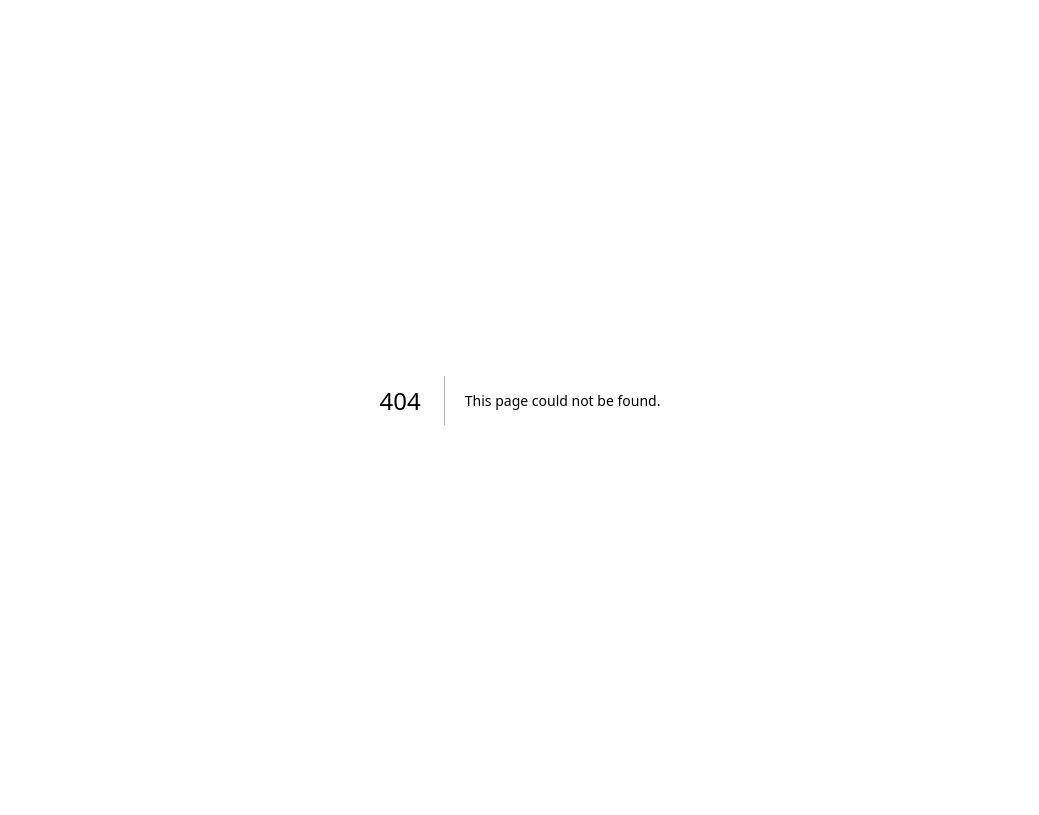
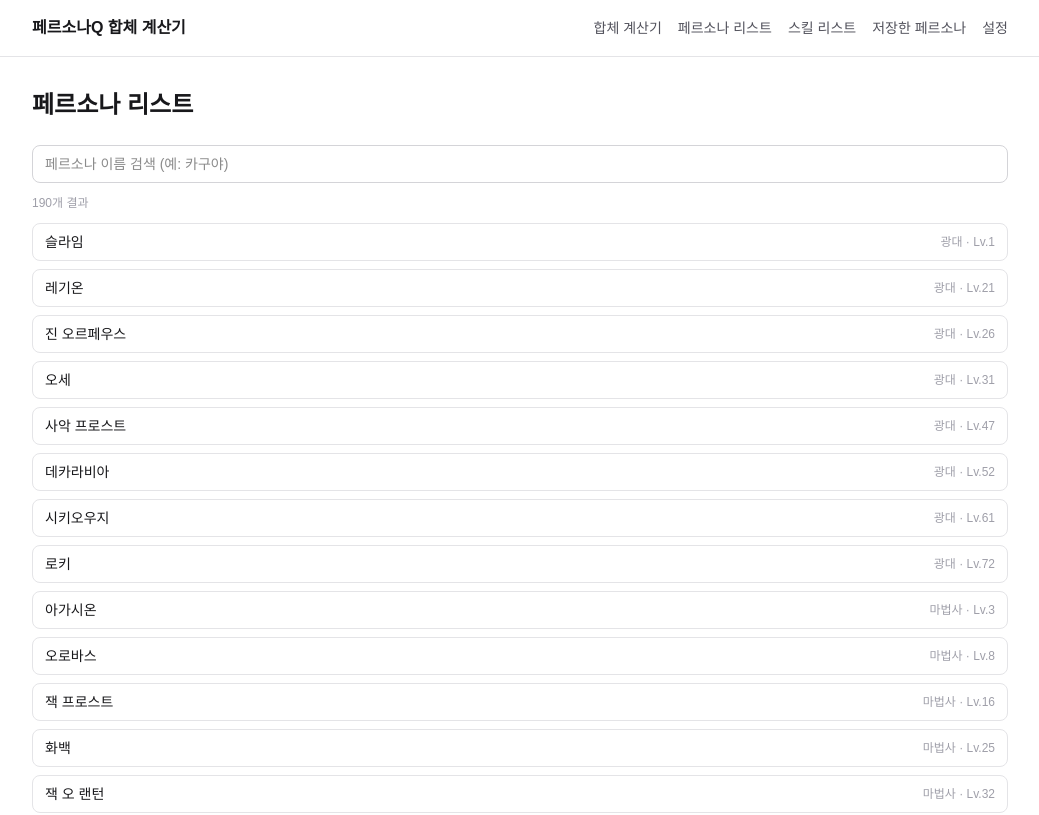
Before and after one commit to young-droid/personaq_calculator, a Next.js app: page /personas in a window 1280 px wide. Before the commit this address had no page. Shown: the top 815 px of the page, without its empty margins (120-1159 px from the left). Built offline with nearby package versions, Linux system fonts and the light colour scheme.

Commit message:
feat: navbar 생성 및 페르소나 리스트 페이지 작성

```diff
--- a/src/app/layout.tsx
+++ b/src/app/layout.tsx
@@ -1,18 +1,22 @@
-import type { Metadata } from "next";
-import "./globals.css";
+import type { Metadata } from 'next';
+import './globals.css';
+import Navbar from '@/components/Navbar';
 
 // next/font/google(Geist)는 빌드할 때 Google Fonts 서버로 폰트를 받아와야 하는데,
 // 네트워크가 막힌 환경(예: 이 개발 샌드박스)에서는 빌드가 실패해.
 // 한글도 어차피 Geist가 지원 안 하니, 그냥 시스템 폰트를 쓰도록 뺐어.
 export const metadata: Metadata = {
-  title: "페르소나Q 합체 계산기",
-  description: "Persona Q 합체 계산기 (Next.js 연습용)",
+    title: '페르소나Q 합체 계산기',
+    description: 'Persona Q 합체 계산기 (Next.js 연습용)',
 };
 
-export default function RootLayout({ children }: LayoutProps<"/">) {
-  return (
-    <html lang="ko" className="h-full antialiased">
-      <body className="min-h-full flex flex-col font-sans">{children}</body>
-    </html>
-  );
+export default function RootLayout({ children }: LayoutProps<'/'>) {
+    return (
+        <html lang="ko" className="h-full antialiased">
+            <body className="min-h-full flex flex-col font-sans">
+                <Navbar />
+                {children}
+            </body>
+        </html>
+    );
 }
--- /dev/null
+++ b/src/app/personas/page.tsx
@@ -0,0 +1,14 @@
+import personas from '@/data/personas.json';
+import PersonaSearch from '@/components/PersonaSearch';
+
+export default function PersonasPage() {
+    return (
+        <main className="mx-auto w-full max-w-5xl px-6 py-8">
+            <h1 className="mb-6 text-2xl font-bold text-zinc-900 dark:text-zinc-50">
+                페르소나 리스트
+            </h1>
+
+            <PersonaSearch personas={personas} />
+        </main>
+    );
+}
--- /dev/null
+++ b/src/components/Navbar.tsx
@@ -0,0 +1,24 @@
+import Link from 'next/link';
+
+export default function Navbar() {
+    return (
+        <nav className="border-b border-zinc-200 bg-white dark:border-zinc-800 dark:bg-zinc-900">
+            <div className="mx-auto flex max-w-5xl flex-wrap items-center justify-between gap-4 px-6 py-4">
+                <Link
+                    href="/"
+                    className="font-bold text-zinc-900 dark:text-zinc-50"
+                >
+                    페르소나Q 합체 계산기
+                </Link>
+
+                <div className="flex flex-wrap gap-4 text-sm text-zinc-600 dark:text-zinc-300">
+                    <Link href="/">합체 계산기</Link>
+                    <Link href="/personas">페르소나 리스트</Link>
+                    <Link href="/skills">스킬 리스트</Link>
+                    <Link href="/saved">저장한 페르소나</Link>
+                    <Link href="/settings">설정</Link>
+                </div>
+            </div>
+        </nav>
+    );
+}
--- a/src/components/PersonaSearch.tsx
+++ b/src/components/PersonaSearch.tsx
@@ -1,11 +1,11 @@
-"use client";
+'use client';
 // 맨 위의 "use client"가 핵심이야.
 // 이게 있으면 이 파일은 "클라이언트 컴포넌트"가 돼서 브라우저에서 실행돼.
 // useState 같은 훅, onChange 같은 이벤트 핸들러는 클라이언트 컴포넌트에서만 쓸 수 있어.
 
 import { personaName, arcanaName } from '@/lib/i18n';
-import { useState } from "react";
-import type { Persona } from "@/types/persona";
+import { useState } from 'react';
+import type { Persona } from '@/types/persona';
 
 // props 타입: 이 컴포넌트가 부모(page.tsx)로부터 어떤 데이터를 받는지 명시.
 type Props = {
@@ -15,7 +15,7 @@
 export default function PersonaSearch({ personas }: Props) {
     // useState: "이 값이 바뀌면 화면을 다시 그려줘"라고 React에게 등록하는 것.
     // query 는 현재 값, setQuery 는 그 값을 바꾸는 함수.
-  const [query, setQuery] = useState("");
+    const [query, setQuery] = useState('');
 
     // 매 렌더링마다 query 기준으로 필터링. (배열이 크지 않으니 useMemo 없이 이렇게 써도 충분)
     const filtered = personas.filter((p) => personaName(p.id).includes(query));
@@ -35,12 +35,14 @@
 
             <ul className="flex flex-col gap-2">
                 {/* .map()으로 배열을 리스트 UI로 변환. key는 React가 각 항목을 구분하기 위한 고유값. */}
-        {filtered.slice(0, 30).map((p) => (
+                {filtered.map((p) => (
                     <li
                         key={p.id}
                         className="flex items-center justify-between rounded-lg border border-zinc-200 bg-white px-3 py-2 text-sm dark:border-zinc-800 dark:bg-zinc-900"
                     >
-            <span className="font-medium text-zinc-900 dark:text-zinc-50">{personaName(p.id)}</span>
+                        <span className="font-medium text-zinc-900 dark:text-zinc-50">
+                            {personaName(p.id)}
+                        </span>
                         <span className="text-xs text-zinc-400">
                             {arcanaName(p.arcana)} · Lv.{p.level}
                         </span>
```
Lines whose indentation alone changed are shown as unchanged.
